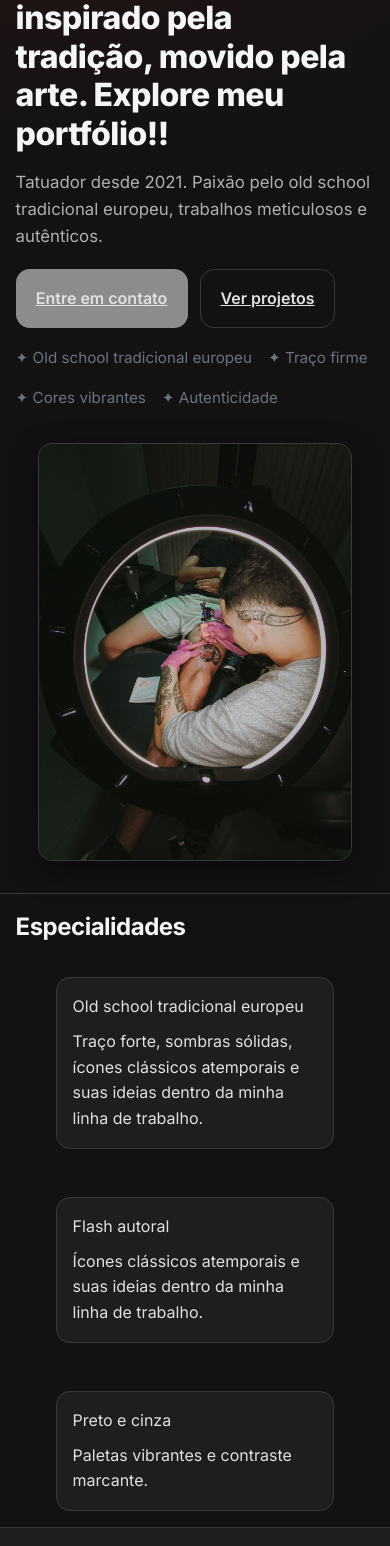
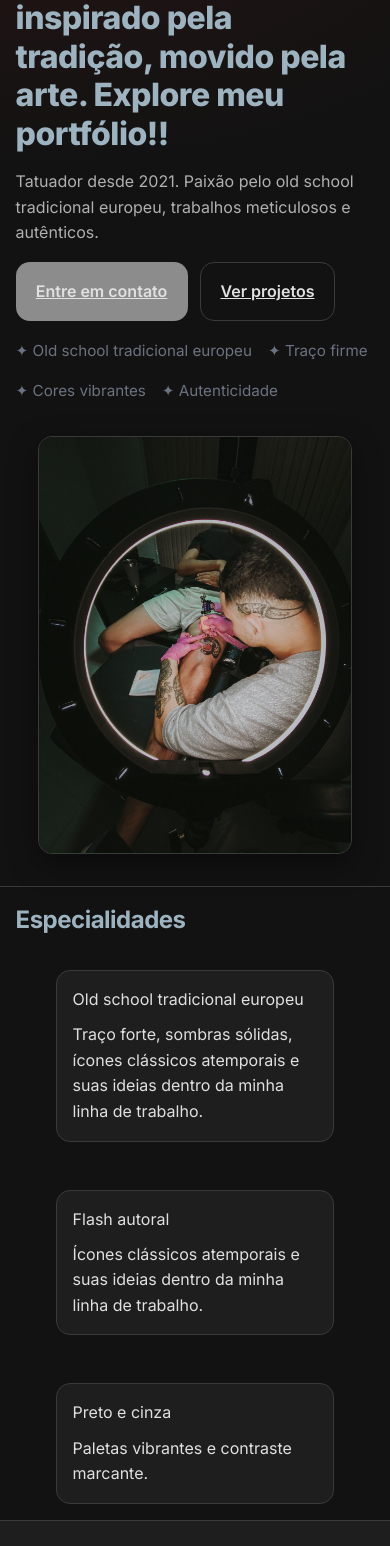
Before and after one commit to Costatt/Andre-Costa, a plain HTML site: page index.html in a window 390 px wide. Shown: the part 196-1742 px from the top of the page. Drawn offline with Linux system fonts and the light colour scheme.

Commit message:
Change h2 color to #9db4c0 and update hero styles
Signed-off-by: Costatt <tattocostatt@gmail.com>

```diff
--- a/styles.css
+++ b/styles.css
@@ -21,7 +21,7 @@ img{max-width:100%;display:block}
 .container{width:min(1200px,92vw);margin:0 auto}
 .muted{color:var(--muted)}
 .container h1,.container h2,.container h3{line-height:1.15}
-h2{color:var(--primary);font-weight:700;letter-spacing:-0.5px}
+h2{color:#9db4c0;font-weight:700;letter-spacing:-0.5px}
 .text-primary{color:var(--primary)}
 .badge{background:linear-gradient(135deg, var(--primary), #4b5563);color:#fff;padding:.25rem .6rem;border-radius:999px;font-size:.75rem;font-weight:700;letter-spacing:.02em}
 .btn{appearance:none;border:1px solid var(--border);background:var(--elev);color:var(--text);padding:.8rem 1rem;border-radius:12px;font-weight:600;cursor:pointer;transition:.2s box-shadow,.2s transform,.2s background}
@@ -56,9 +56,9 @@ h2{color:var(--primary);font-weight:700;letter-spacing:-0.5px}
 /* Hero */
 .hero{padding:3rem 0 2rem;border-bottom:1px solid var(--border);background:radial-gradient(900px 500px at 10% 0%,rgba(210,44,44,.10),transparent 60%)}
 .hero-inner{display:grid;grid-template-columns:1.1fr .9fr;gap:2rem;align-items:center}
-.hero-copy h1{font-size:clamp(2rem,5vw,3rem);margin:0 0 1rem;line-height:1.2;color:var(--primary);font-weight:800;letter-spacing:-0.5px}
-.hero-copy p{color:var(--muted);font-size:1.05rem;margin:.8rem 0 1.2rem}
-.hero-copy h3{font-size:1.5rem;margin:1.5rem 0 1rem;color:var(--primary);font-weight:700;letter-spacing:-0.3px}
+.hero-copy h1{font-size:clamp(2rem,5vw,3rem);margin:0 0 1rem;line-height:1.2;color:#9db4c0;font-weight:800;letter-spacing:-0.5px}
+.portfolio-subtitle{color:#9db4c0;font-size:1.1rem;margin:-1rem 0 1.5rem;display:block}
+.specialty h3{font-size:1.2rem;margin:1rem 0 0.5rem;color:#9db4c0;font-weight:700;letter-spacing:-0.3px}
 .hero-cta{display:flex;gap:.8rem;flex-wrap:wrap}
 .trust{display:flex;gap:1rem;flex-wrap:wrap;margin-top:1.1rem;color:#6b7280;font-size:.95rem}
 .hero-art{display:flex;justify-content:center}
```
